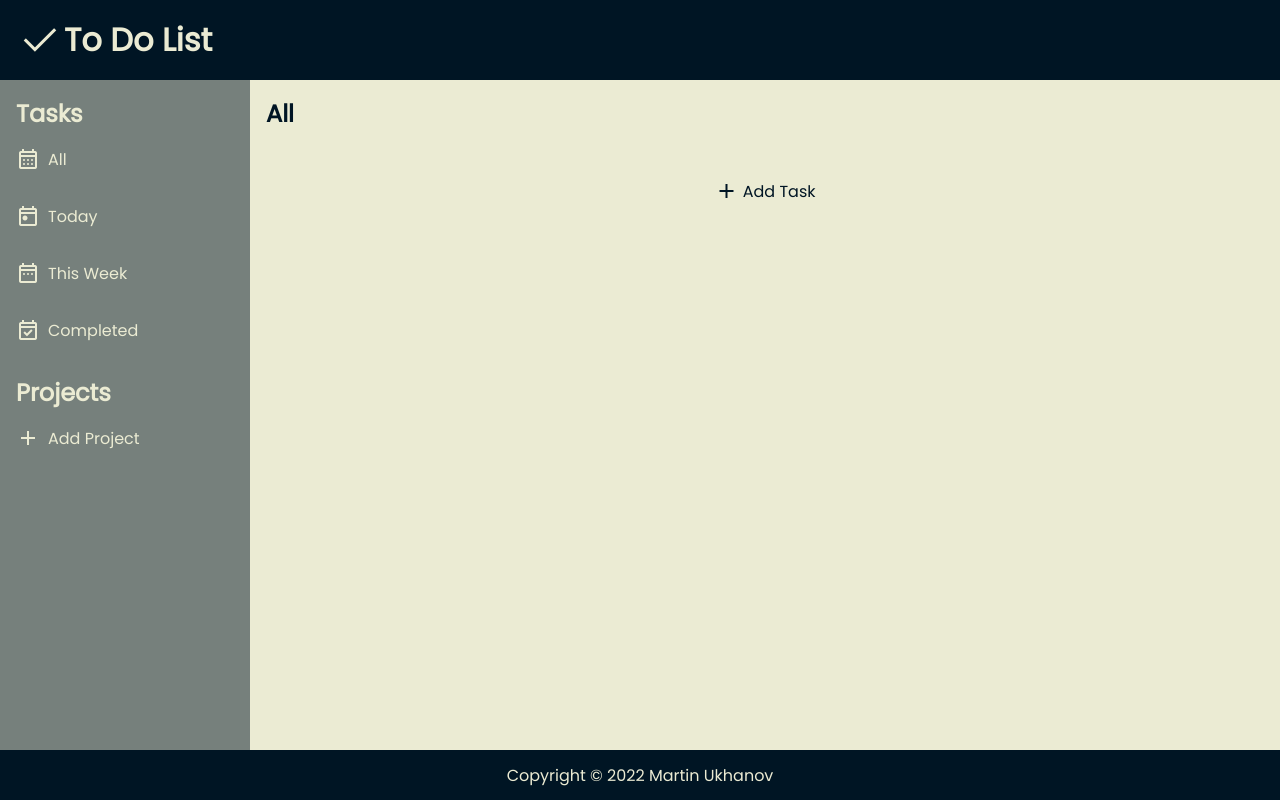
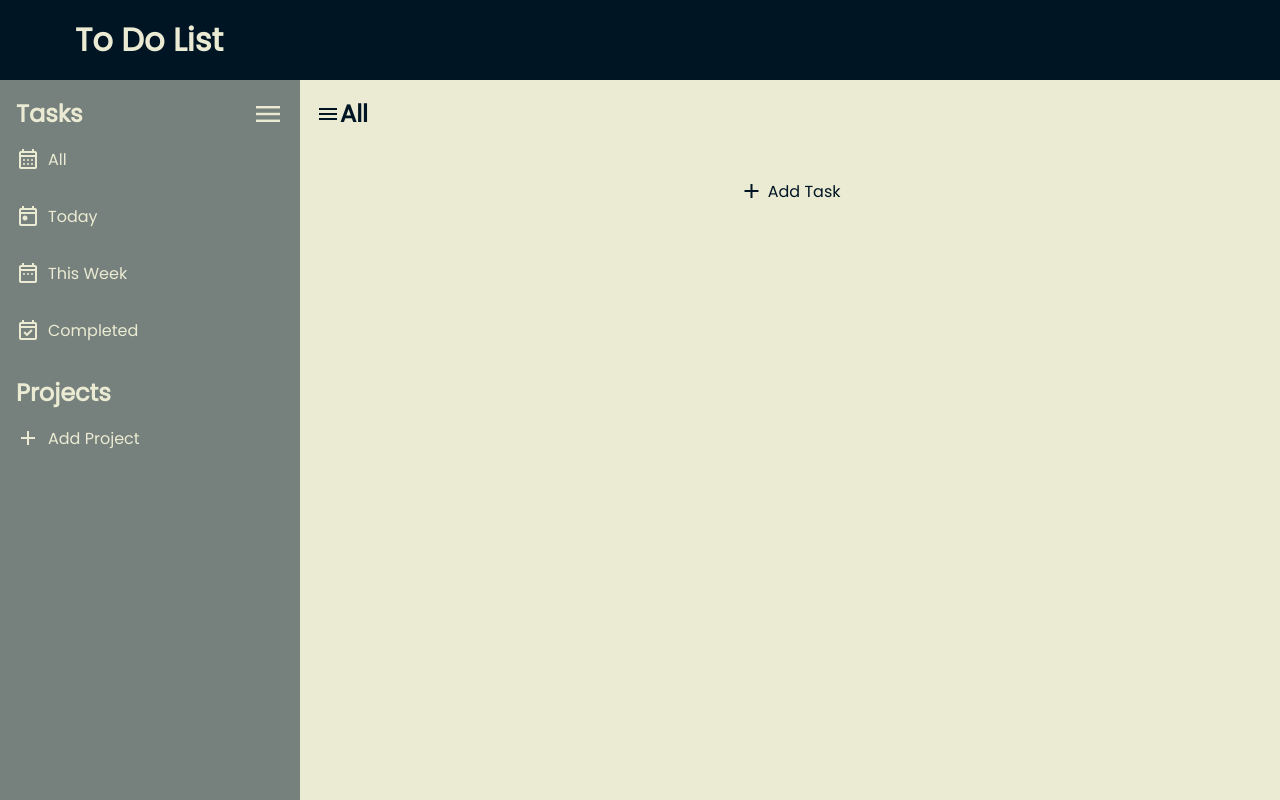
Before and after one commit to Martin-Ukhanov/to-do-list, a plain HTML site: page index.html in a window 1280 px wide. Drawn offline with nearby package versions, Linux system fonts and the light colour scheme.

Commit message:
Layout changes

```diff
--- a/index.html
+++ b/index.html
@@ -11,18 +11,18 @@
     </head>
     <body>
         <header>
-            <div class="logo">
-                <span class="material-symbols-outlined">check</span>
             <h1>To Do List</h1>
-            </div>
-            <button class="toggle-nav-btn">
-                <span class="material-symbols-outlined">menu</span>
-            </button>
         </header>
         <main>
-            <nav>
-                <div class="tasks-nav">
+            <div id="menu" class="active">
+                <div>
+                    <div>
                         <h2>Tasks</h2>
+                        <button class="toggle-menu-btn material-symbols-outlined">
+                            menu
+                        </button>
+                    </div>
+                    <nav class="tasks">
                         <button id="all-tasks-btn">
                             <span class="material-symbols-outlined">calendar_month</span>
                             All
@@ -39,17 +39,25 @@
                             <span class="material-symbols-outlined">event_available</span>
                             Completed
                         </button>
+                    </nav>
                 </div>
-                <div class="projects-nav">
+                <div>
                     <h2>Projects</h2>
+                    <nav class="projects">
                         <button>
                             <span class="material-symbols-outlined">add</span>
                             Add Project
                         </button>
+                    </nav>
                 </div>
-            </nav>
+            </div>
             <div id="content">
+                <div>
+                    <button class="toggle-menu-btn material-symbols-outlined">
+                        menu
+                    </button>
                     <h2 class="heading">All</h2>
+                </div>
                 <div id="tasks-grid"></div>
                 <button id="add-task-btn">
                     <span class="material-symbols-outlined">add</span>
@@ -57,8 +65,5 @@
                 </button>
             </div>
         </main>
-        <footer>
-            <p>Copyright © 2022 Martin Ukhanov</p>
-        </footer>
     </body>
 </html>
--- a/main.js
+++ b/main.js
@@ -1 +1 @@
-(()=>{"use strict";var e={};(e=>{"undefined"!=typeof Symbol&&Symbol.toStringTag&&Object.defineProperty(e,Symbol.toStringTag,{value:"Module"}),Object.defineProperty(e,"__esModule",{value:!0})})(e),document.getElementById("tasks-grid"),(0,e.initNav)()})();
+document.querySelectorAll(".toggle-menu-btn").forEach((e=>{e.addEventListener("click",(()=>{document.getElementById("menu").classList.toggle("active")}))}));
--- a/style.css
+++ b/style.css
@@ -6,7 +6,7 @@
     --color-3: #76807C;
     --color-4: #001524;
     --header-height: 80px;
-    --footer-height: 50px;
+    --menu-width: 300px;
 }
 
 *,
@@ -19,9 +19,6 @@
 
 body {
     min-width: 450px;
-    display: flex;
-    flex-direction: column;
-    justify-content: space-between;
     font-family: 'Poppins', sans-serif;
 }
 
@@ -42,39 +39,26 @@ button {
 header {
     height: var(--header-height);
     display: flex;
-    justify-content: space-between;
     align-items: center;
-    padding: 1rem;
+    padding-left: calc(var(--menu-width) / 4);
     color: var(--color-1);
     background-color: var(--color-4);
 }
 
-header .logo {
+header .heading {
     display: flex;
-    align-items: center;
-}
-
-header .material-symbols-outlined {
-    font-size: 3rem;
-}
-
-header button {
-    display: none;
-    padding: 0.4rem;
-    color: var(--color-1);
-    background-color: var(--color-4);
 }
 
 /* Main */
 main {
-    min-height: calc(100vh - var(--header-height) - var(--footer-height));
+    min-height: calc(100vh - var(--header-height));
     display: flex;
 }
 
-/* Nav */
-main > nav {
-    width: 250px;
-    display: flex;
+/* Menu */
+#menu {
+    width: var(--menu-width);
+    display: none;
     flex-direction: column;
     row-gap: 1rem;
     padding: 1rem 0 1rem 0;
@@ -82,17 +66,31 @@ main > nav {
     background-color: var(--color-3);
 }
 
-main > nav .tasks-nav,
-main > nav .projects-nav {
+#menu.active {
+    display: flex;
+}
+
+#menu > div > div {
+    display: flex;
+    justify-content: space-between;
+    padding-right: 1rem;
+}
+
+#menu > div > div .material-symbols-outlined {
+    font-size: 2rem;
+}
+
+#menu nav.tasks,
+#menu nav.projects {
     display: flex;
     flex-direction: column;
 }
 
-main > nav h2 {
+#menu h2 {
     padding-left: 1rem;
 }
 
-main > nav button {
+#menu nav button {
     display: flex;
     column-gap: 0.5rem;
     padding: 1rem;
@@ -100,8 +98,8 @@ main > nav button {
     background-color: var(--color-3);
 }
 
-main > nav button:hover,
-main > nav button.active {
+#menu nav button:hover,
+#menu nav button.active {
     background-color: var(--color-2);
 }
 
@@ -116,11 +114,15 @@ main > nav button.active {
     background-color: var(--color-1);
 }
 
+
+#content > :first-child {
+    display: flex;
+}
+
 #content #add-task-btn {
     padding: 1rem;
 }
 
-/* Tasks grid */
 #tasks-grid {
     width: 100%;
     display: grid;
@@ -157,33 +159,18 @@ main > nav button.active {
     border-right: 1rem solid green;
 }
 
-/* Footer */
-footer {
-    height: var(--footer-height);
-    display: flex;
-    justify-content: center;
-    align-items: center;
-    padding: 1rem;
-    color: var(--color-1);
-    background-color: var(--color-4);
-}
-
 /* Media queries */
 @media (max-width: 700px) {
-    header button {
-        display: block;
+    header {
+        justify-content: center;
+        padding-left: 0;
     }
 
     main {
         flex-direction: column;
     }
 
-    main > nav {
+    #menu {
         width: 100%;
-        height: auto;
-    }
-
-    main > nav.hidden {
-        display: none;
     }
 }
```
Lines whose indentation alone changed are shown as unchanged.
